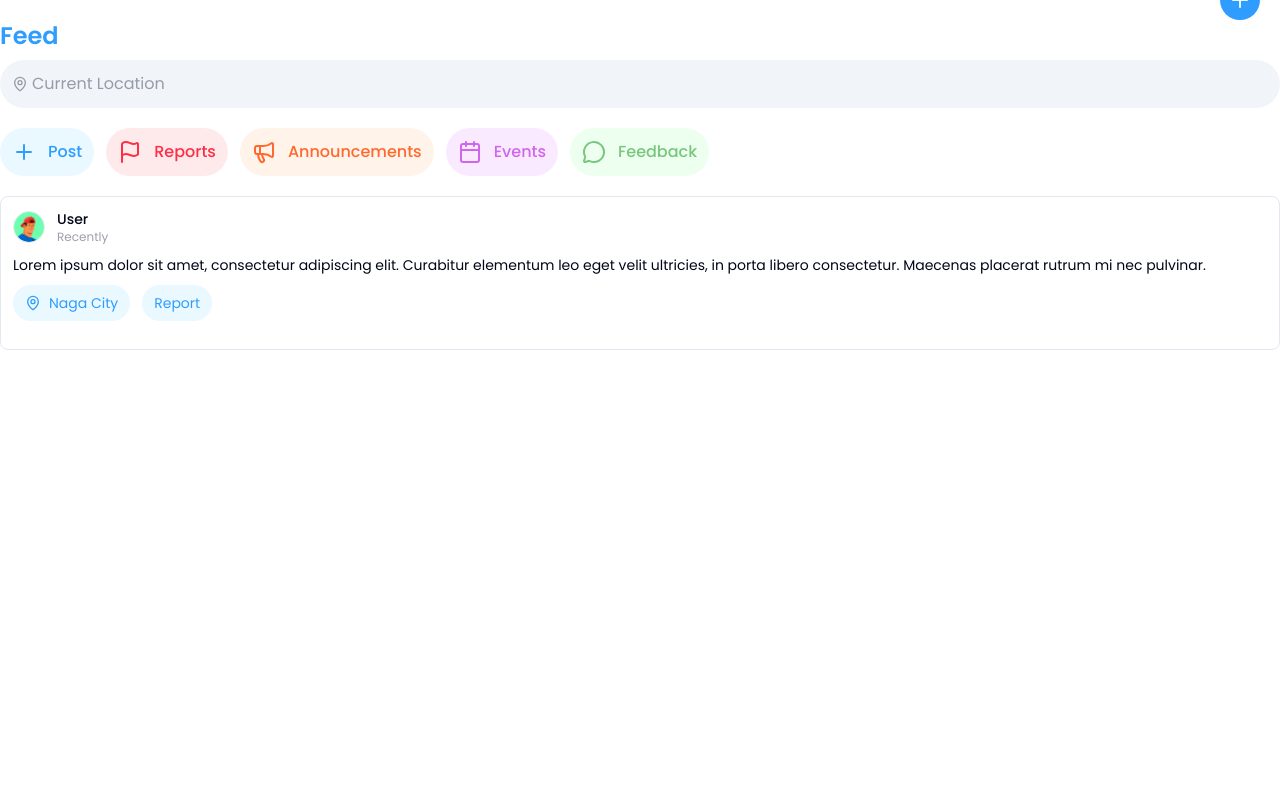
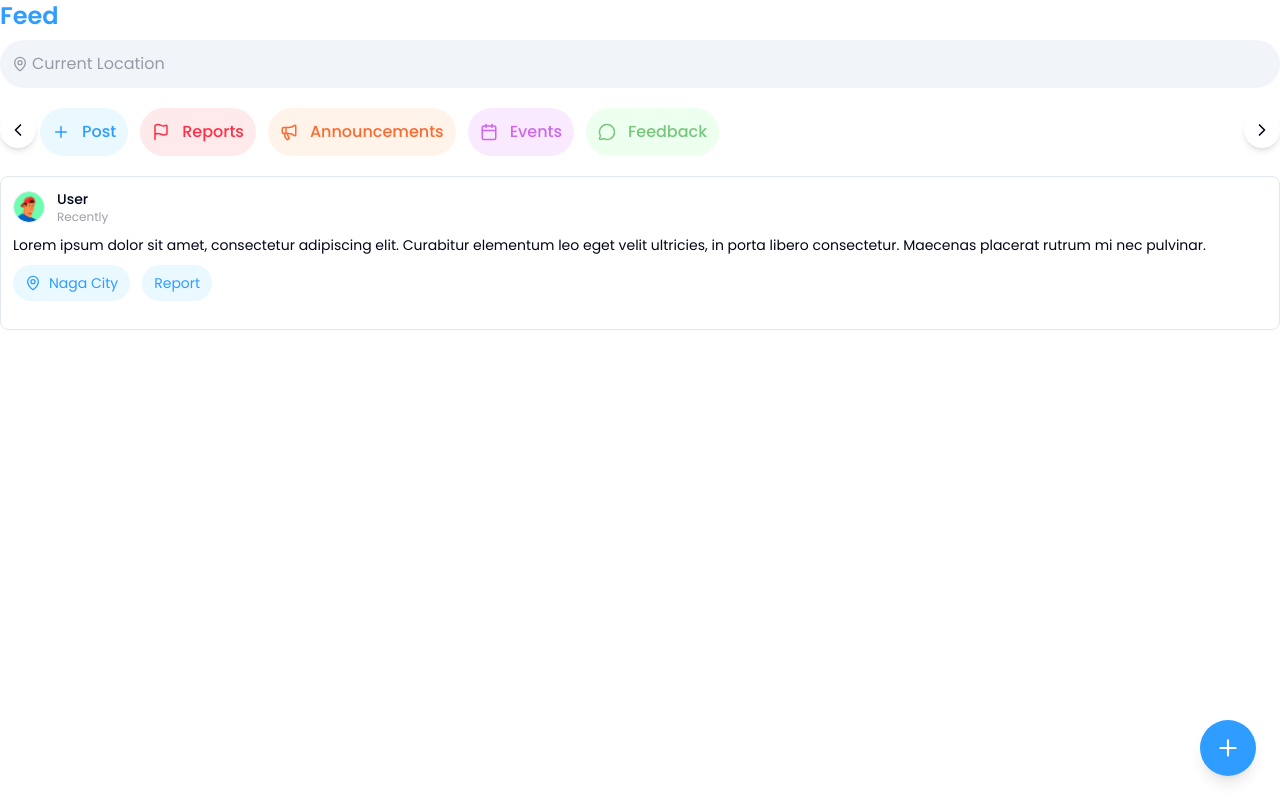
Before and after one commit to jkbicierro/sparklab-hackathon, a Next.js app: page /feed in a window 1280 px wide. Built offline with nearby package versions, Linux system fonts and the light colour scheme.

Commit message:
feat: di ko na alam

```diff
--- a/package.json
+++ b/package.json
@@ -25,6 +25,7 @@
     "clsx": "^2.1.1",
     "dotenv": "^17.2.3",
     "drizzle-orm": "^0.44.6",
+    "framer-motion": "^12.23.24",
     "lucide-react": "^0.545.0",
     "mapbox-gl": "^3.15.0",
     "motion": "^12.23.24",
--- a/src/app/feed/page.tsx
+++ b/src/app/feed/page.tsx
@@ -1,3 +1,4 @@
+"use client";
 import {
   Calendar,
   Flag,
@@ -5,44 +6,65 @@ import {
   Megaphone,
   MessageCircle,
   Plus,
+  Map,
+  Image as Img,
+  ChevronLeft,
+  ChevronRight,
 } from "lucide-react";
 import Image from "next/image";
 import AvatarSelector from "@/components/ui/randomized-avatar";
 import Description from "@/components/description";
+import {
+  JSXElementConstructor,
+  Key,
+  ReactElement,
+  ReactNode,
+  ReactPortal,
+  useRef,
+  useState,
+} from "react";
+
+interface Tab {
+  key: number;
+  icon: React.ReactNode;
+  name: string;
+  fontclr: string;
+  bgclr: string;
+}
 
 export default function Feed() {
   const TABS = [
     {
       key: 0,
-      icon: <Plus />,
+      icon: <Plus size={18} />,
       name: "Post",
       fontclr: "--post-txt",
       bgclr: "--post-bg",
     },
     {
       key: 1,
-      icon: <Flag />,
+      icon: <Flag size={18} />,
       name: "Reports",
       fontclr: "--report-txt",
       bgclr: "--report-bg",
     },
     {
       key: 2,
-      icon: <Megaphone />,
+      icon: <Megaphone size={18} />,
       name: "Announcements",
       fontclr: "--announcement-txt",
       bgclr: "--announcement-bg",
     },
     {
       key: 3,
-      icon: <Calendar />,
+      icon: <Calendar size={18} />,
       name: "Events",
       fontclr: "--event-txt",
       bgclr: " --event-bg",
     },
     {
       key: 4,
-      icon: <MessageCircle />,
+      icon: <MessageCircle size={18} />,
       name: "Feedback",
       fontclr: " --feedback-txt",
       bgclr: "--feedback-bg",
@@ -52,26 +74,7 @@ export default function Feed() {
   return (
     <>
       {/* ACTION BUTTONS */}
-      <div className="relative m-5">
-        <div
-          className="w-10 h-10 flex items-center justify-center rounded-full absolute bottom-30 right-0"
-          style={{
-            color: `var(--feedback-bg)`,
-            backgroundColor: `var(--feedback-txt)`,
-          }}
-        >
-          {/* <Map /> */}
-        </div>
-        <div
-          className="w-10 h-10 flex items-center justify-center rounded-full absolute bottom-0 right-0"
-          style={{
-            color: `var(--post-bg)`,
-            backgroundColor: `var(--post-txt)`,
-          }}
-        >
-          <Plus />
-        </div>
-      </div>
+      <FloatingActions />
       <div className="mb-2">
         <span className="text-primary text-2xl font-semibold ">Feed</span>
       </div>
@@ -81,22 +84,8 @@ export default function Feed() {
         <MapPin size={16} />
         <span>Current Location</span>
       </div>
-      {/* TABS */}
-      <div className="flex gap-3 py-5 w-full lg:overflow-x-scroll">
-        {TABS.map((tab) => (
-          <div
-            key={tab.key}
-            className={`font-medium p-3 rounded-full flex gap-3 hover:opacity-80 transition cursor-pointer `}
-            style={{
-              color: `var(${tab.fontclr})`,
-              backgroundColor: `var(${tab.bgclr})`,
-            }}
-          >
-            {tab.icon}
-            {tab.name}
-          </div>
-        ))}
-      </div>
+
+      <ScrollableTabs TABS={TABS} />
 
       {/* POSTS */}
       <div className="border rounded-md p-3">
@@ -153,3 +142,177 @@ export default function Feed() {
     </>
   );
 }
+import { motion, AnimatePresence } from "framer-motion";
+import { useRouter } from "next/navigation";
+
+function FloatingActions() {
+  const [open, setOpen] = useState(false);
+  const router = useRouter();
+
+  const actions = [
+    {
+      icon: <Map size={20} />,
+      label: "Map",
+      color: "bg-[#79c67d]",
+      route: "/map",
+    },
+    {
+      icon: <Img size={20} />,
+      label: "Upload Photo",
+      color: "bg-[#2e9dff]",
+      route: "/img",
+    },
+    {
+      icon: <Plus size={20} />,
+      label: "Write Post",
+      color: "bg-[#2e9dff]",
+      route: "/post",
+    },
+  ];
+
+  return (
+    <div className="fixed bottom-6 right-6 flex flex-col items-end space-y-2">
+      <AnimatePresence>
+        {open &&
+          actions.map((action, i) => (
+            <motion.div
+              key={action.label}
+              initial={{ opacity: 0, y: 20 }}
+              animate={{ opacity: 1, y: 0 }}
+              exit={{ opacity: 0, y: 20 }}
+              transition={{ delay: i * 0.05 }}
+              className="relative"
+            >
+              {/* Tooltip */}
+              <div className="text-right  absolute w-30 right-17 top-1/2 -translate-y-1/2 font-medium  text-gray-800 text-md  py-1 rounded-md group-hover:opacity-100 transition">
+                {action.label}
+              </div>
+
+              {/* Action Button */}
+              <button
+                onClick={() => router.push(`${action.route}`)}
+                className={`group w-14 h-14 flex items-center justify-center cursor-pointer hover:opacity-70 transition rounded-full shadow-lg text-white ${action.color}`}
+                title={action.label}
+              >
+                {action.icon}
+              </button>
+            </motion.div>
+          ))}
+      </AnimatePresence>
+
+      {/* Main FAB */}
+      <button
+        onClick={() => setOpen(!open)}
+        className="w-14 h-14 flex items-center justify-center rounded-full bg-[var(--post-txt)] text-white shadow-lg hover:scale-105 transition"
+      >
+        <motion.div
+          animate={{ rotate: open ? 45 : 0 }}
+          transition={{ duration: 0.2 }}
+        >
+          <Plus size={26} />
+        </motion.div>
+      </button>
+    </div>
+  );
+}
+
+function ScrollableTabs({ TABS }: { TABS: Tab[] }) {
+  const scrollRef = useRef<HTMLDivElement>(null);
+
+  const scroll = (direction: string) => {
+    if (!scrollRef.current) return;
+    const scrollAmount = 250;
+    scrollRef.current.scrollBy({
+      left: direction === "left" ? -scrollAmount : scrollAmount,
+      behavior: "smooth",
+    });
+  };
+
+  return (
+    <div className="relative flex items-center w-full">
+      {/* Left Arrow */}
+      <button
+        onClick={() => scroll("left")}
+        className="absolute left-0 top-6 z-10 p-2 bg-white dark:bg-gray-900 rounded-full shadow-md hover:bg-gray-100 dark:hover:bg-gray-800"
+      >
+        <ChevronLeft size={20} />
+      </button>
+
+      {/* Scrollable Tabs */}
+      <div
+        ref={scrollRef}
+        className="flex gap-3 py-5 w-full overflow-x-hidden scroll-smooth no-scrollbar px-10"
+      >
+        {TABS.map(
+          (tab: {
+            key: Key | null | undefined;
+            fontclr: any;
+            bgclr: any;
+            icon:
+              | string
+              | number
+              | bigint
+              | boolean
+              | ReactElement<unknown, string | JSXElementConstructor<any>>
+              | Iterable<ReactNode>
+              | ReactPortal
+              | Promise<
+                  | string
+                  | number
+                  | bigint
+                  | boolean
+                  | ReactPortal
+                  | ReactElement<unknown, string | JSXElementConstructor<any>>
+                  | Iterable<ReactNode>
+                  | null
+                  | undefined
+                >
+              | null
+              | undefined;
+            name:
+              | string
+              | number
+              | bigint
+              | boolean
+              | ReactElement<unknown, string | JSXElementConstructor<any>>
+              | Iterable<ReactNode>
+              | ReactPortal
+              | Promise<
+                  | string
+                  | number
+                  | bigint
+                  | boolean
+                  | ReactPortal
+                  | ReactElement<unknown, string | JSXElementConstructor<any>>
+                  | Iterable<ReactNode>
+                  | null
+                  | undefined
+                >
+              | null
+              | undefined;
+          }) => (
+            <div
+              key={tab.key}
+              className="font-medium p-3 rounded-full flex items-center gap-3 hover:opacity-80 transition cursor-pointer whitespace-nowrap"
+              style={{
+                color: `var(${tab.fontclr})`,
+                backgroundColor: `var(${tab.bgclr})`,
+              }}
+            >
+              {tab.icon}
+              {tab.name}
+            </div>
+          ),
+        )}
+      </div>
+
+      {/* Right Arrow */}
+      <button
+        onClick={() => scroll("right")}
+        className="absolute right-0 top-6 z-10 p-2 bg-white dark:bg-gray-900 rounded-full shadow-md hover:bg-gray-100 dark:hover:bg-gray-800"
+      >
+        <ChevronRight size={20} />
+      </button>
+    </div>
+  );
+}
--- a/src/app/map/page.tsx
+++ b/src/app/map/page.tsx
@@ -32,7 +32,7 @@ export default function Map() {
       <div className="flex flex-col-reverse h-screen w-screen items-center justify-center lg:flex-row">
         {/* Sidebar */}
         {/* <div className="z-99 fixed bottom-0 h-[70px] w-full lg:h-dvh lg:w-[350px] bg-background"> */}
-        <div className="z-99 fixed bottom-0 h-full w-full lg:h-dvh lg:w-[350px] bg-background p-3">
+        <div className="z-99 fixed left-0 bottom-0 h-full w-full lg:h-dvh lg:w-[550px] bg-background p-3">
           <Feed />
         </div>
 
```
Also changed, not shown: 1 other file (tests, documents, lock files or other folders).
